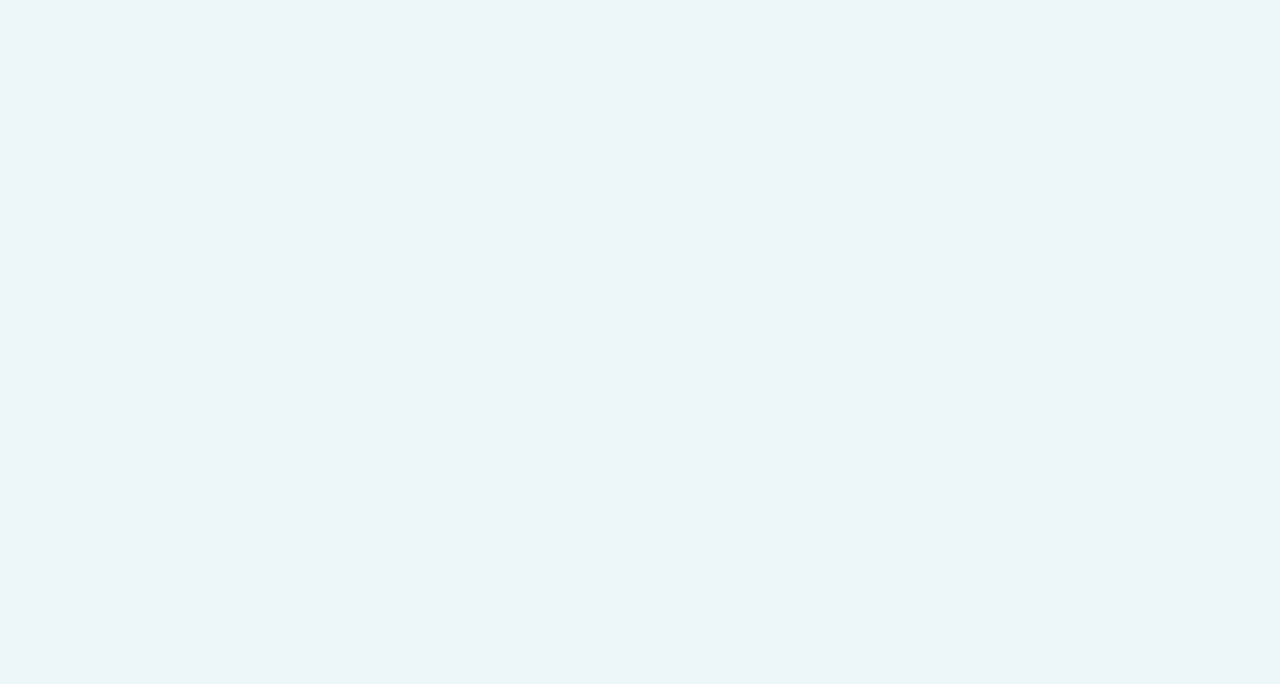
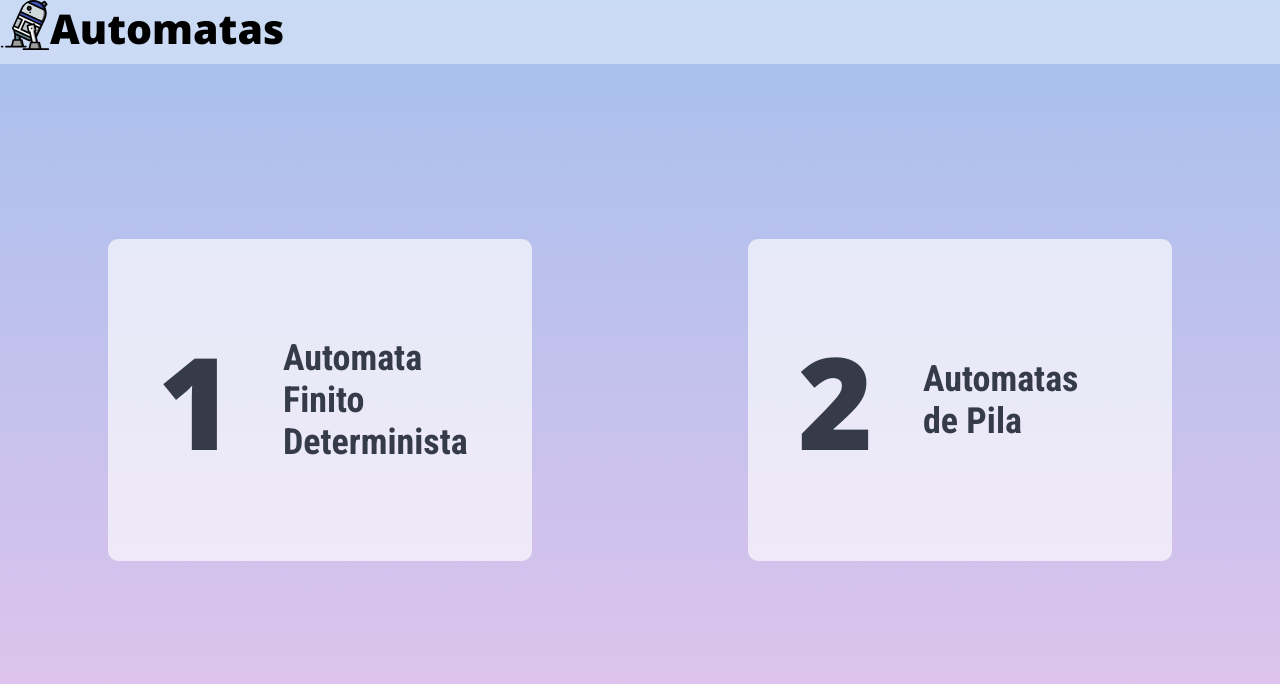
Before and after one commit to evillalobosa/automatas2, a plain HTML site: page index.html in a window 1280 px wide. Drawn offline with nearby package versions, Linux system fonts and the light colour scheme.

Commit message:
creando el home para las opciones

```diff
--- /dev/null
+++ b/css/afd-ap.css
@@ -0,0 +1,37 @@
+.wrapper {
+    height: 100vh;
+    background-image: url(../img/wall.png);
+    background-size: cover;
+    background-position: fixed;
+    background-repeat: no-repeat;
+    display: flex;
+    justify-content: space-around;
+    align-items: center;
+}
+
+.insert-afd , .insert-ap {
+    background-color: rgba(255, 255, 255, 0.65);
+    padding: 20px;
+    border-radius: 10px;
+    width: 30vw;
+    height: 22vw;
+    overflow: hidden;
+}
+.insert-afd a, .insert-ap a{
+    display: flex;
+    align-items: center;
+    height: 100%;
+    color: var(--black-fg);
+}
+
+.number {
+    margin: 0px 50px 0px 30px;
+    font-family: 'Open Sans', sans-serif;
+    font-weight: bold;
+    font-size: 4em;
+}
+.title {
+    font-family: "Roboto Condensed", sans-serif;
+    font-weight: bold;
+    font-size: 1.5em;
+}
--- a/css/colors.css
+++ b/css/colors.css
@@ -1,7 +1,7 @@
 /*Color scheme*/
 :root {
   --white-fg:		#edf6f9;
-  --black-fg:		#264653;
+  --black-fg:		#353b48;
 
   --red:		#e55039;
   --yellow:		#ffe6a7;
--- /dev/null
+++ b/css/header.css
@@ -0,0 +1,11 @@
+.header {
+    display: flex;
+    position: absolute;
+    background-color: rgba(255,255,255,0.4);
+    width: 100%;
+    height: 5vw;
+    overflow: hidden;
+    font-family: 'Open Sans', sans-serif;
+    font-size: 1.6vw;
+    font-weight: bold;
+}
--- a/css/master.css
+++ b/css/master.css
@@ -1,11 +1,11 @@
 /* Load config*/
 @import "colors.css";
+@import "header.css";
+@import "afd-ap.css";
 
 body {
     width: 100%;
     height: 100vh;
-    background-size: 2em 2em;
-    background-color: var(--white-fg);
 }
 
 * {
--- a/index.html
+++ b/index.html
@@ -6,14 +6,40 @@
     <title>Automatas</title>
     <!-- Favicon -->
     <link rel="icon" type="image/png" href="icons/arturo.svg">
-    <!-- Fonts: .. -->
+    <!-- Fonts: 'Open Sans', 'Roboto Condensed' -->
     <link rel="preconnect" href="https://fonts.gstatic.com">
     <link href="https://fonts.googleapis.com/css2?family=Open+Sans:ital,wght@0,300;0,600;0,800;1,300&family=Roboto+Condensed:wght@300;400;700&display=swap" rel="stylesheet">
     <!-- Imports -->
     <link rel="stylesheet" href="css/master.css">
+    <script defer src="js/main.js"></script>
     <script defer src="js/popup.js"></script>
 </head>
 <body>
-    <div class="header"></div>
+    <div class="header">
+        <img src="icons/arturo.svg" alt="logo" width="50" height="50">
+        <h1>Automatas</h1>
+    </div>
+    <div class="wrapper">
+        <div class="insert-afd">
+            <a href="#">
+                <div class="number">
+                    <h1>1</h1>
+                </div>
+                <div class="title">
+                    <h2>Automata<br>Finito<br>Determinista</h2>
+                </div>
+            </a>
+        </div>
+        <div class="insert-ap">
+            <a href="#">
+                <div class="number">
+                    <h1>2</h1>
+                </div>
+                <div class="title">
+                    <h2>Automatas<br>de Pila</h2>
+                </div>
+            </a>
+        </div>
+    </div>
 </body>
 </html>
```
Also changed, not shown: img/wall.png (added), 1 other file.
